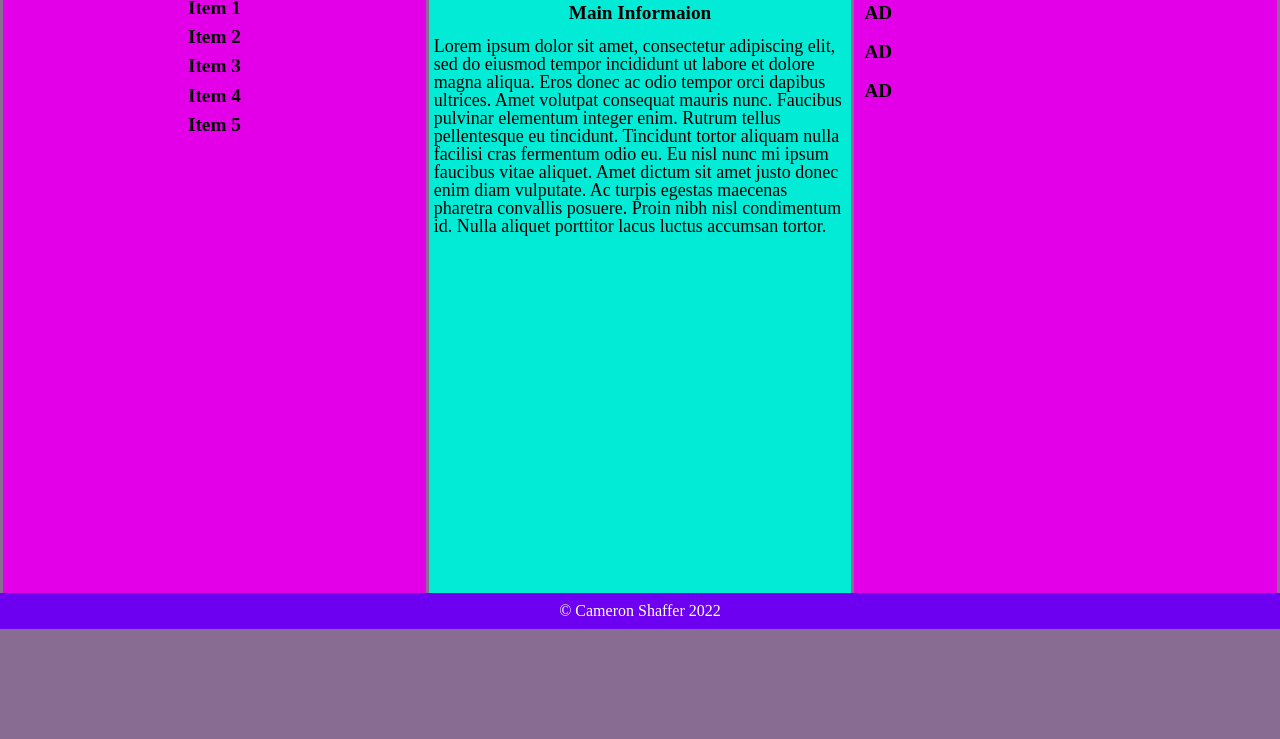
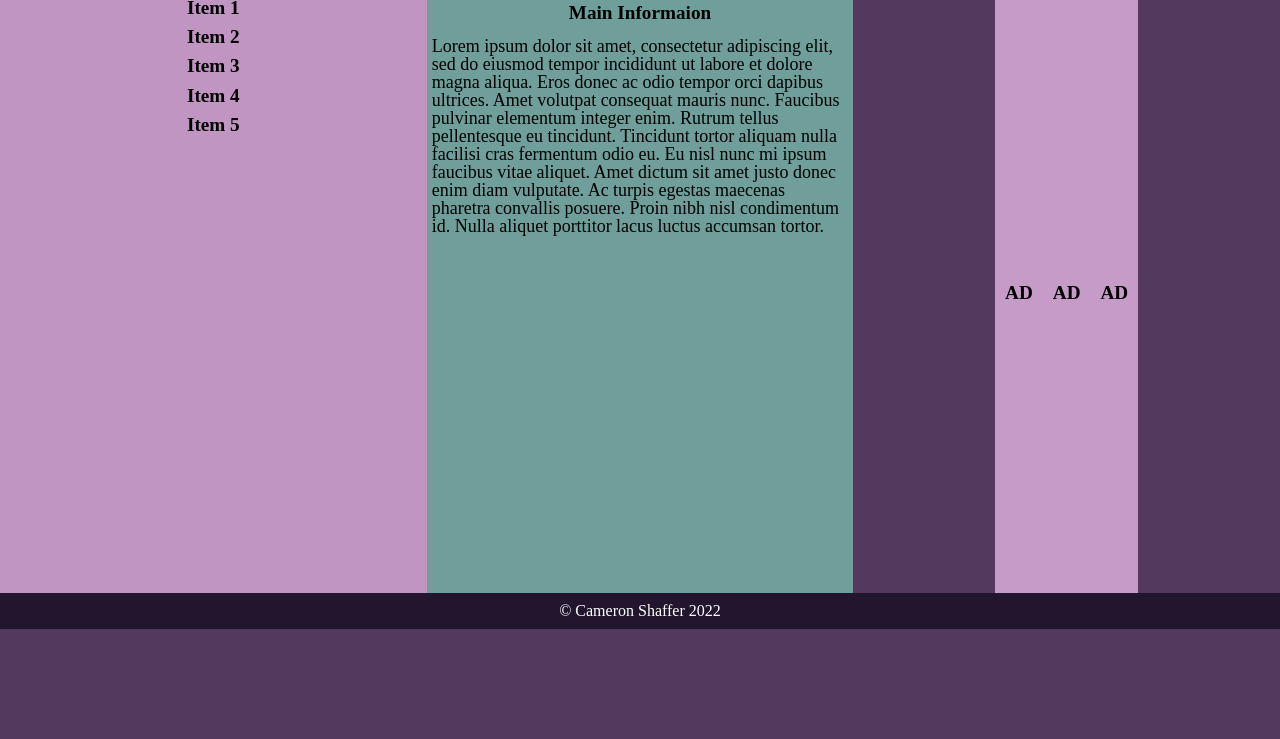
Before and after one commit to camerons11/holygrail, a plain HTML site: page index.html in a window 1280 px wide. Shown: the part 61-800 px from the top of the page. Drawn offline with Linux system fonts and the light colour scheme.

Commit message:
made grid

```diff
--- a/index.html
+++ b/index.html
@@ -7,7 +7,9 @@
   <link rel="stylesheet" href="/styles/reset.css">
   <link rel="stylesheet" href="/styles/core.css">
   <!-- <link rel="stylesheet" href="styles/float.css"> -->
-  <link rel="stylesheet" href="styles/flex.css">
+  <!-- <link rel="stylesheet" href="styles/flex.css"> -->
+  <link rel="stylesheet" href="styles/grid.css">
+
   <title>Holy Grail</title>
 </head>
 <body>
--- a/styles/core.css
+++ b/styles/core.css
@@ -3,10 +3,10 @@ html{
   }
 
   body{
-    background-color: rgb(136, 108, 145);
+    background-color: rgb(84, 57, 94);
   }
   header{
-    background-color: #6E00F2;
+    background-color: #230844;
     border: 1px solid black;
   }
   h1{
@@ -16,19 +16,19 @@ html{
     font-weight: bold;
   }
   aside{
-    width:33%;
+    /* width:33%; */
     height:600px;
-    background-color: #E300E8;
+    background-color: #c195c2;
   }
   div{
-    width:33%;
+    /* width:33%; */
     height:600px;
-    background-color: #01EBD6;
+    background-color: #709e9a;
   }
   section{
-    width: 33%;
+    /* width: 33%; */
     height:600px;
-    background-color: #E300E8;
+    background-color: #c69bc7;
   }
   li{
     font-size: larger;
@@ -48,10 +48,10 @@ html{
   h3{
     font-size: larger;
     font-weight: bold;
-    padding:10px;
+    padding: 10px;
   }
   footer{
-    background-color:#6E00F2;
+    background-color:#21162e;
     text-align: center;
     padding:10px;
     color:white;
--- a/styles/flex.css
+++ b/styles/flex.css
@@ -5,5 +5,16 @@ main{
 aside{
     display:flex;
     justify-content:center;
-    align
+    align-items: center;
 }
+div{
+  display:flex;
+  flex-direction: column;
+  justify-content:center ;
+}
+section{
+    display:flex;
+    flex-direction: column;
+    justify-content:center;
+    align-items:center;
+}
--- /dev/null
+++ b/styles/grid.css
@@ -0,0 +1,25 @@
+main{
+   display:grid;
+ grid-template-columns: 1fr 1fr 1fr
+}
+
+aside {
+display:grid;
+}
+
+ul{
+display:grid;
+}
+
+li{
+  justify-self: center;
+}
+
+section{
+  display:grid;
+  justify-self: center;
+}
+h3{
+  grid-row-start: 2 ;
+  grid-row-end:3;
+}
```
